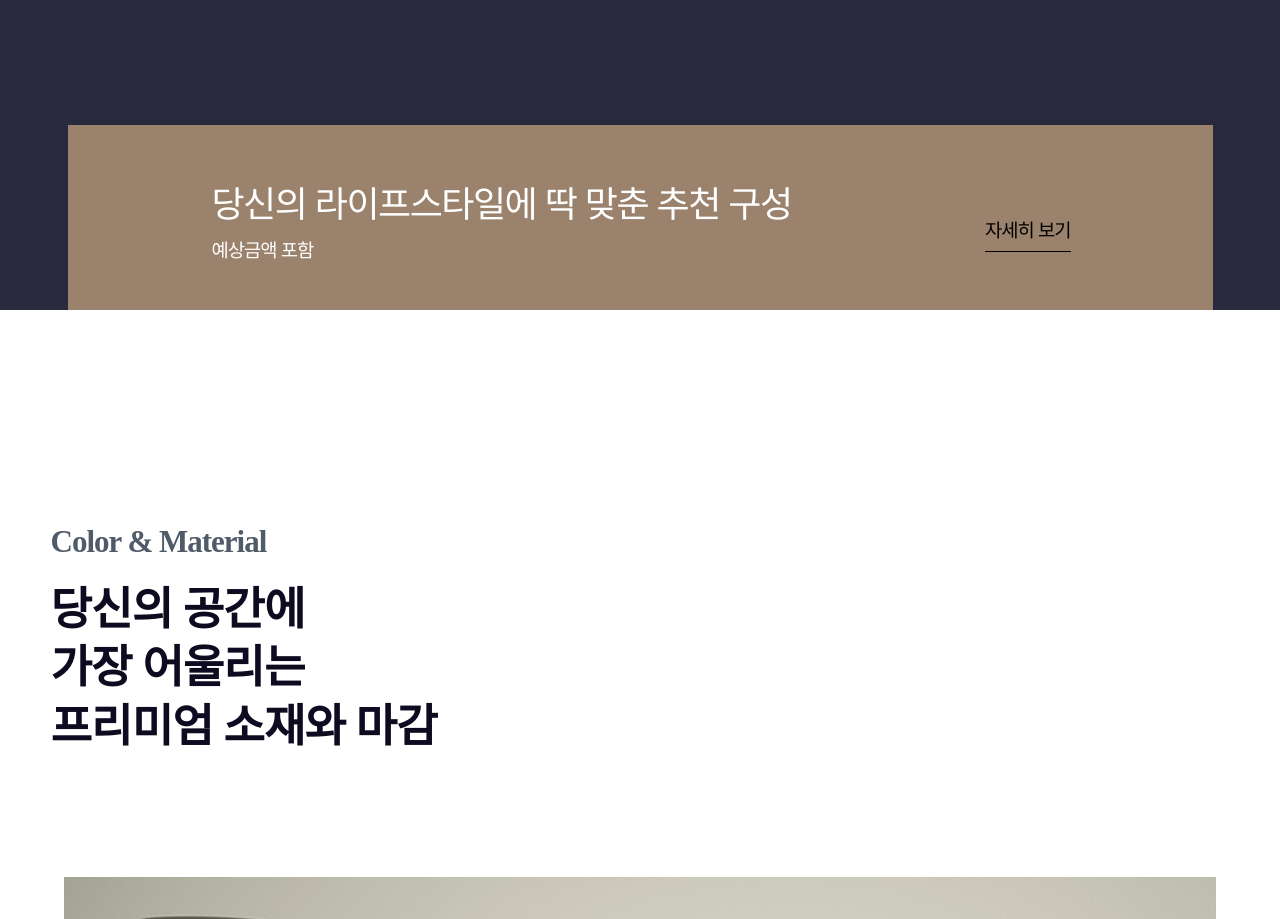
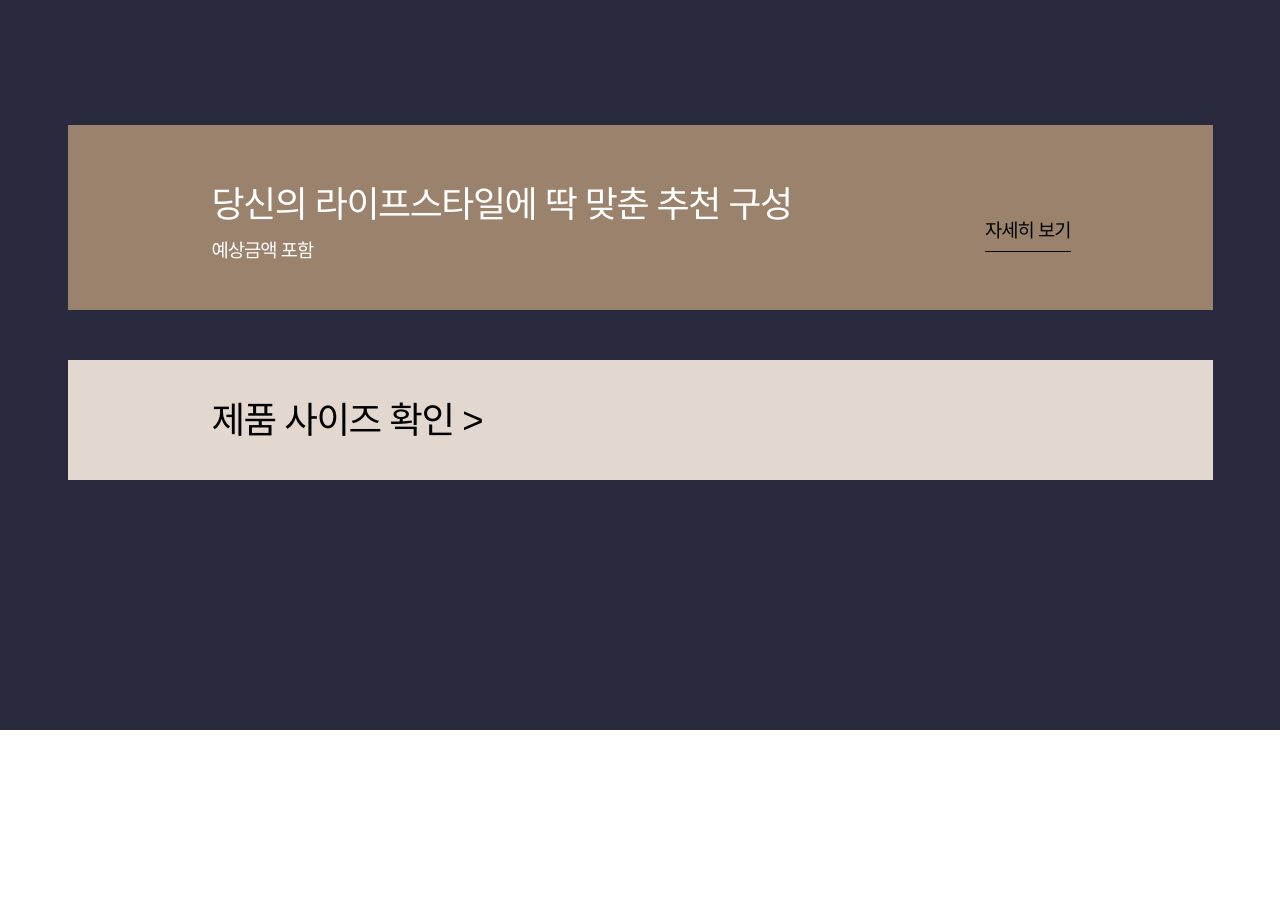
Before and after one commit to 2songyi/clone-iloom, a plain HTML site: page index.html in a window 1280 px wide. Shown: the part 4080-4999 px from the top of the page. Drawn offline with Linux system fonts and the light colour scheme.

Commit message:
section03

```diff
--- a/css/style.css
+++ b/css/style.css
@@ -429,6 +429,11 @@ span.usp_btnnav_cir {
 }
 
 /* section03 sub */
+.section03_sub {
+  width: 100%;
+  position: relative;
+  padding-bottom: 250px;
+}
 button.btn_sc3_sub {
   display: block;
   width: 1145px;
@@ -483,6 +488,26 @@ button.btn_sc3_sub small.more:after {
   background: #000;
 }
 
+button.btn_sc3_size {
+  display: block;
+  width: 1145px;
+  height: 120px;
+  margin: 50px auto 0;
+  position: relative;
+  background: #e3d8cf;
+}
+
+button.btn_sc3_size span {
+  display: block;
+  position: absolute;
+  left: 144px;
+  top: 43px;
+  font-weight: 300;
+  font-size: 36.54px;
+  letter-spacing: -1.5px;
+  line-height: 1;
+  color: #000;
+}
 
 
 /* section04 */
--- a/index.html
+++ b/index.html
@@ -167,6 +167,7 @@
           </span>
           <small class="more">자세히 보기</small>
         </button>
+        <button type="button" class="btn_sc3_size"><span>제품 사이즈 확인  ></span></button>
       </div>
     </section>
     <section class="section04">
```
